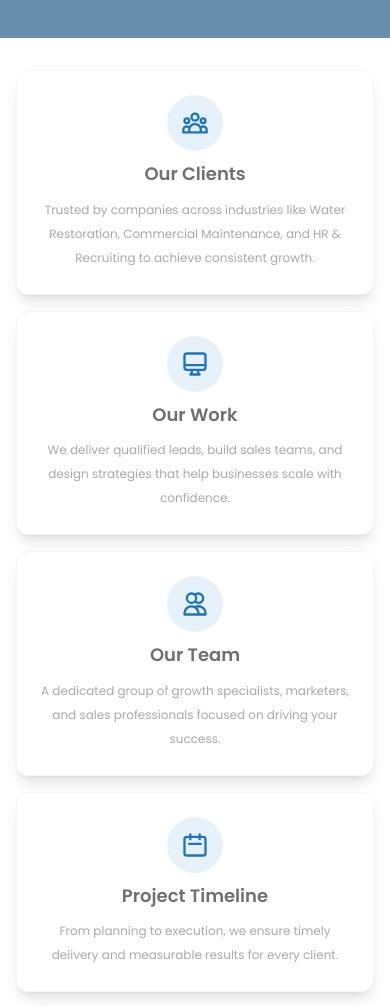
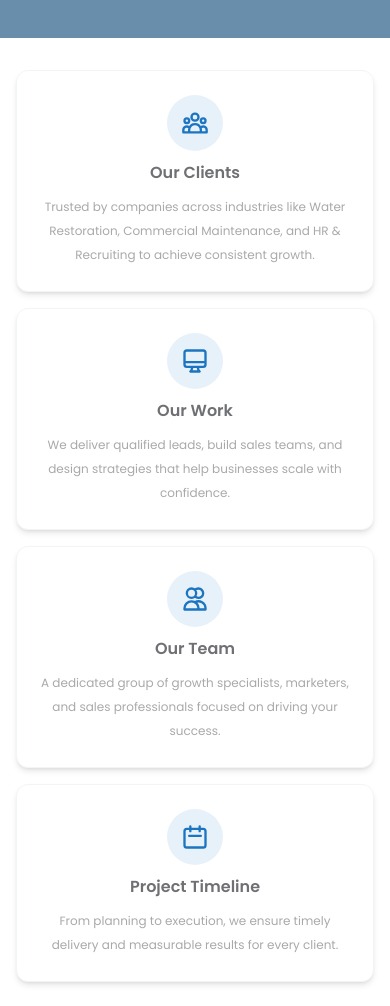
Before and after one commit to Sharmeen-Rauf/escabiz, a Next.js app: page /about in a window 390 px wide. Shown: the part 562-1568 px from the top of the page. Built offline with nearby package versions, Linux system fonts and the light colour scheme; grey boxes are pictures that could not be loaded.

Commit message:
Refactor About page: update card styles for improved hover effects and visual consistency, change heading elements for better semantic structure, and enhance layout responsiveness for a more cohesive user experience.

```diff
--- a/src/app/about/page.tsx
+++ b/src/app/about/page.tsx
@@ -93,16 +93,16 @@ export default function About() {
           <div className="relative z-10 w-full max-w-7xl mx-auto px-4 sm:px-6 lg:px-8">
             <div className="grid grid-cols-1 md:grid-cols-2 lg:grid-cols-4 gap-4 lg:gap-6">
               {/* Card 1: Our Clients */}
-              <div className="relative bg-white rounded-xl shadow-lg border border-gray-100 overflow-hidden group hover:shadow-2xl hover:-translate-y-2 transition-all duration-500 reveal flex flex-col" style={{ animationDelay: '0.1s' }} data-aos="fade-up">
+              <div className="relative bg-white rounded-xl shadow-md border border-gray-100 overflow-hidden group hover:shadow-xl hover:-translate-y-1 hover:border-[#1c75c0] transition-all duration-300 reveal flex flex-col" style={{ animationDelay: '0.1s' }} data-aos="fade-up">
                 <div className="p-6 flex flex-col items-center text-center gap-3 flex-1">
                   <div className="w-14 h-14 bg-[#1c75c0]/10 rounded-full flex items-center justify-center group-hover:scale-110 group-hover:bg-[#1c75c0]/20 transition-all duration-300" data-aos="zoom-in">
                     <svg className="w-7 h-7 text-[#1c75c0]" fill="none" stroke="currentColor" viewBox="0 0 24 24">
                       <path strokeLinecap="round" strokeLinejoin="round" strokeWidth={2} d="M17 20h5v-2a3 3 0 00-5.356-1.857M17 20H7m10 0v-2c0-.656-.126-1.283-.356-1.857M7 20H2v-2a3 3 0 015.356-1.857M7 20v-2c0-.656.126-1.283.356-1.857m0 0a5.002 5.002 0 019.288 0M15 7a3 3 0 11-6 0 3 3 0 016 0zm6 3a2 2 0 11-4 0 2 2 0 014 0zM7 10a2 2 0 11-4 0 2 2 0 014 0z" />
                     </svg>
                   </div>
-                  <h3 className="text-lg sm:text-xl md:text-2xl font-semibold text-[#6f7074] leading-tight capitalize">
+                  <h5 className="text-base md:text-lg font-semibold text-[#6f7074] leading-tight capitalize">
                     Our Clients
-                  </h3>
+                  </h5>
                   <p className="text-xs sm:text-sm md:text-sm text-[#a9a9a9] leading-loose font-normal">
                     Trusted by companies across industries like Water Restoration, Commercial Maintenance, and HR & Recruiting to achieve consistent growth.
                   </p>
@@ -110,16 +110,16 @@ export default function About() {
               </div>
 
               {/* Card 2: Our Work */}
-              <div className="relative bg-white rounded-xl shadow-lg border border-gray-100 overflow-hidden group hover:shadow-2xl hover:-translate-y-2 transition-all duration-500 reveal flex flex-col" style={{ animationDelay: '0.2s' }} data-aos="fade-up" data-aos-delay="100">
+              <div className="relative bg-white rounded-xl shadow-md border border-gray-100 overflow-hidden group hover:shadow-xl hover:-translate-y-1 hover:border-[#1c75c0] transition-all duration-300 reveal flex flex-col" style={{ animationDelay: '0.2s' }} data-aos="fade-up" data-aos-delay="100">
                 <div className="p-6 flex flex-col items-center text-center gap-3 flex-1">
                   <div className="w-14 h-14 bg-[#1c75c0]/10 rounded-full flex items-center justify-center group-hover:scale-110 group-hover:bg-[#1c75c0]/20 transition-all duration-300" data-aos="zoom-in" data-aos-delay="100">
                     <svg className="w-7 h-7 text-[#1c75c0]" fill="none" stroke="currentColor" viewBox="0 0 24 24">
                       <path strokeLinecap="round" strokeLinejoin="round" strokeWidth={2} d="M9.75 17L9 20l-1 1h8l-1-1-.75-3M3 13h18M5 17h14a2 2 0 002-2V5a2 2 0 00-2-2H5a2 2 0 00-2 2v10a2 2 0 002 2z" />
                     </svg>
                   </div>
-                  <h3 className="text-lg sm:text-xl md:text-2xl font-semibold text-[#6f7074] leading-tight capitalize">
+                  <h5 className="text-base md:text-lg font-semibold text-[#6f7074] leading-tight capitalize">
                     Our Work
-                  </h3>
+                  </h5>
                   <p className="text-xs sm:text-sm md:text-sm text-[#a9a9a9] leading-loose font-normal">
                     We deliver qualified leads, build sales teams, and design strategies that help businesses scale with confidence.
                   </p>
@@ -127,16 +127,16 @@ export default function About() {
               </div>
 
               {/* Card 3: Our Team */}
-              <div className="relative bg-white rounded-xl shadow-lg border border-gray-100 overflow-hidden group hover:shadow-2xl hover:-translate-y-2 transition-all duration-500 reveal flex flex-col" style={{ animationDelay: '0.3s' }} data-aos="fade-up" data-aos-delay="200">
+              <div className="relative bg-white rounded-xl shadow-md border border-gray-100 overflow-hidden group hover:shadow-xl hover:-translate-y-1 hover:border-[#1c75c0] transition-all duration-300 reveal flex flex-col" style={{ animationDelay: '0.3s' }} data-aos="fade-up" data-aos-delay="200">
                 <div className="p-6 flex flex-col items-center text-center gap-3 flex-1">
                   <div className="w-14 h-14 bg-[#1c75c0]/10 rounded-full flex items-center justify-center group-hover:scale-110 group-hover:bg-[#1c75c0]/20 transition-all duration-300" data-aos="zoom-in" data-aos-delay="200">
                     <svg className="w-7 h-7 text-[#1c75c0]" fill="none" stroke="currentColor" viewBox="0 0 24 24">
                       <path strokeLinecap="round" strokeLinejoin="round" strokeWidth={2} d="M12 4.354a4 4 0 110 5.292M15 21H3v-1a6 6 0 0112 0v1zm0 0h6v-1a6 6 0 00-9-5.197M13 7a4 4 0 11-8 0 4 4 0 018 0z" />
                     </svg>
                   </div>
-                  <h3 className="text-lg sm:text-xl md:text-2xl font-semibold text-[#6f7074] leading-tight capitalize">
+                  <h5 className="text-base md:text-lg font-semibold text-[#6f7074] leading-tight capitalize">
                     Our Team
-                  </h3>
+                  </h5>
                   <p className="text-xs sm:text-sm md:text-sm text-[#a9a9a9] leading-loose font-normal">
                     A dedicated group of growth specialists, marketers, and sales professionals focused on driving your success.
                   </p>
@@ -144,16 +144,16 @@ export default function About() {
               </div>
 
               {/* Card 4: Project Timeline */}
-              <div className="relative bg-white rounded-xl shadow-lg border border-gray-100 overflow-hidden group hover:shadow-2xl hover:-translate-y-2 transition-all duration-500 reveal flex flex-col" style={{ animationDelay: '0.4s' }} data-aos="fade-up" data-aos-delay="300">
+              <div className="relative bg-white rounded-xl shadow-md border border-gray-100 overflow-hidden group hover:shadow-xl hover:-translate-y-1 hover:border-[#1c75c0] transition-all duration-300 reveal flex flex-col" style={{ animationDelay: '0.4s' }} data-aos="fade-up" data-aos-delay="300">
                 <div className="p-6 flex flex-col items-center text-center gap-3 flex-1">
                   <div className="w-14 h-14 bg-[#1c75c0]/10 rounded-full flex items-center justify-center group-hover:scale-110 group-hover:bg-[#1c75c0]/20 transition-all duration-300" data-aos="zoom-in" data-aos-delay="300">
                     <svg className="w-7 h-7 text-[#1c75c0]" fill="none" stroke="currentColor" viewBox="0 0 24 24">
                       <path strokeLinecap="round" strokeLinejoin="round" strokeWidth={2} d="M8 7V3m8 4V3m-9 8h10M5 21h14a2 2 0 002-2V7a2 2 0 00-2-2H5a2 2 0 00-2 2v12a2 2 0 002 2z" />
                     </svg>
                   </div>
-                  <h3 className="text-lg sm:text-xl md:text-2xl font-semibold text-[#6f7074] leading-tight capitalize">
+                  <h5 className="text-base md:text-lg font-semibold text-[#6f7074] leading-tight capitalize">
                     Project Timeline
-                  </h3>
+                  </h5>
                   <p className="text-xs sm:text-sm md:text-sm text-[#a9a9a9] leading-loose font-normal">
                     From planning to execution, we ensure timely delivery and measurable results for every client.
                   </p>
@@ -402,14 +402,8 @@ export default function About() {
         {/* Great Result Section */}
         <section className="relative w-full bg-white py-8 md:py-10 lg:py-12 overflow-hidden reveal">
           <div className="relative z-10 w-full max-w-7xl mx-auto px-4 sm:px-6 lg:px-8">
-            <div className="grid grid-cols-1 lg:grid-cols-3 gap-6 lg:gap-10 items-center">
-              <div className="rounded-2xl overflow-hidden shadow-lg border border-gray-100" data-aos="fade-right">
-                <div className="transition-all duration-500 hover:shadow-2xl hover:-translate-y-1">
-                  <Image src="/Growth team-Card.jpg" alt="Growth partnership" width={640} height={480} className="w-full h-full object-cover" />
-                </div>
-              </div>
-
-              <div className="text-center space-y-3 px-4" data-aos="zoom-in">
+            <div className="grid grid-cols-1 lg:grid-cols-2 gap-8 lg:gap-12 items-center">
+              <div className="space-y-4" data-aos="fade-right">
                 <p className="text-xs md:text-sm font-semibold text-[#1c75c0] uppercase tracking-wide">
                   Great Result
                 </p>
@@ -442,7 +436,7 @@ export default function About() {
           <div className="bg-gradient-to-br from-blue-50/30 to-blue-50/10 rounded-2xl shadow-lg shadow-blue-100/50 p-6 md:p-8 lg:p-10" data-aos="fade-up">
             <div className="flex flex-col lg:flex-row items-center justify-between gap-6 lg:gap-8">
               <div className="flex-1 text-center lg:text-left space-y-4" data-aos="fade-right">
-                <h3 className="text-xl sm:text-2xl md:text-3xl lg:text-4xl  text-[#6f7074] leading-tight mb-4">
+                <h3 className="text-xl sm:text-2xl md:text-3xl lg:text-4xl font-bold text-[#6f7074] leading-tight mb-4">
                   Ready to Transform Your Business?
                 </h3>
                 <p className="text-sm md:text-base text-[#6f7074] leading-relaxed max-w-2xl mx-auto lg:mx-0">
--- a/src/app/industries/hr-recruiting/page.tsx
+++ b/src/app/industries/hr-recruiting/page.tsx
@@ -271,9 +271,9 @@ export default function HrRecruiting() {
                     </span>
                     <span className="absolute inset-0 bg-[#1565a0] transform scale-x-0 group-hover:scale-x-100 transition-transform origin-left duration-300"></span>
                   </Link>
-                  <Link href="/about" className="inline-flex items-center justify-center px-6 md:px-8 py-3 md:py-4 text-sm md:text-base font-semibold text-[#6f7074] border-2 border-gray-300 rounded-lg bg-white hover:bg-gray-50 transition-all duration-300 shadow-md hover:shadow-lg">
+                  {/* <Link href="/about" className="inline-flex items-center justify-center px-6 md:px-8 py-3 md:py-4 text-sm md:text-base font-semibold text-[#6f7074] border-2 border-gray-300 rounded-lg bg-white hover:bg-gray-50 transition-all duration-300 shadow-md hover:shadow-lg">
                     Discover More
-                  </Link>
+                  </Link> */}
                 </div>
               </div>
             </div>
```
